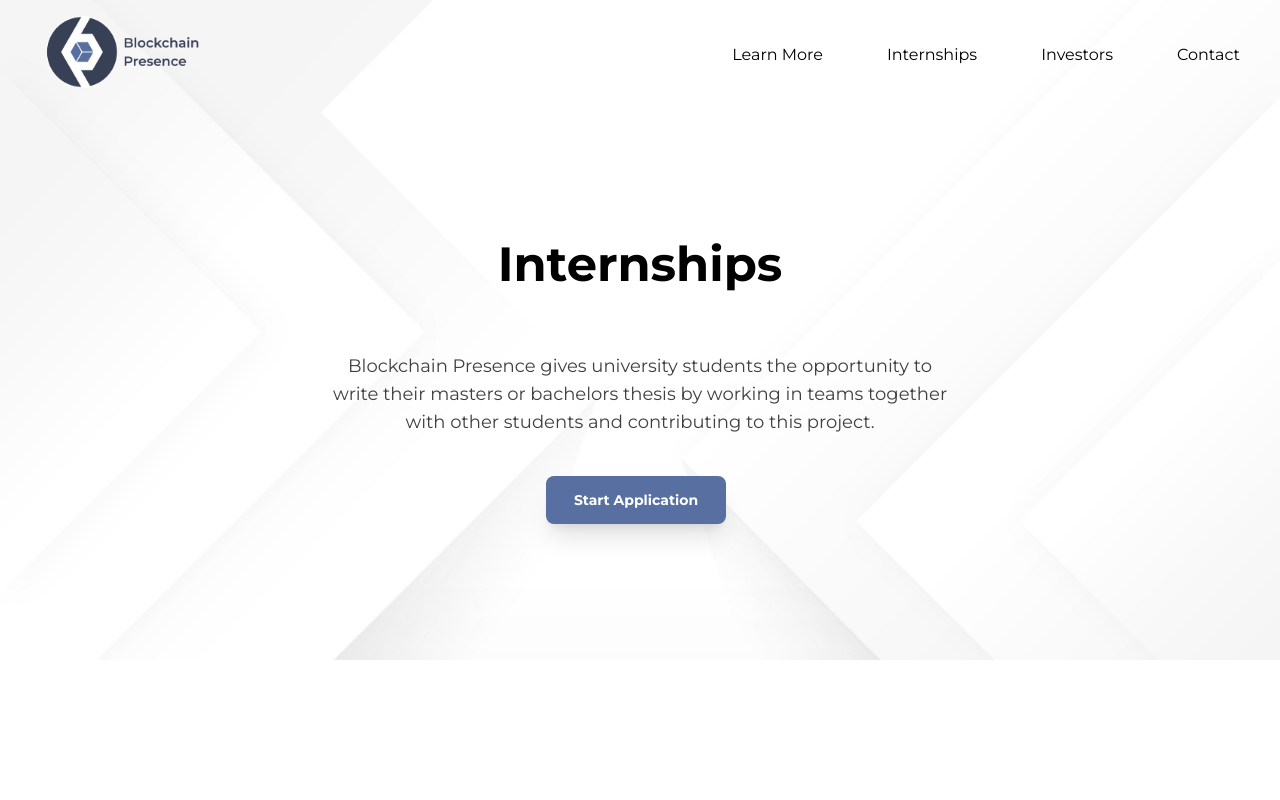
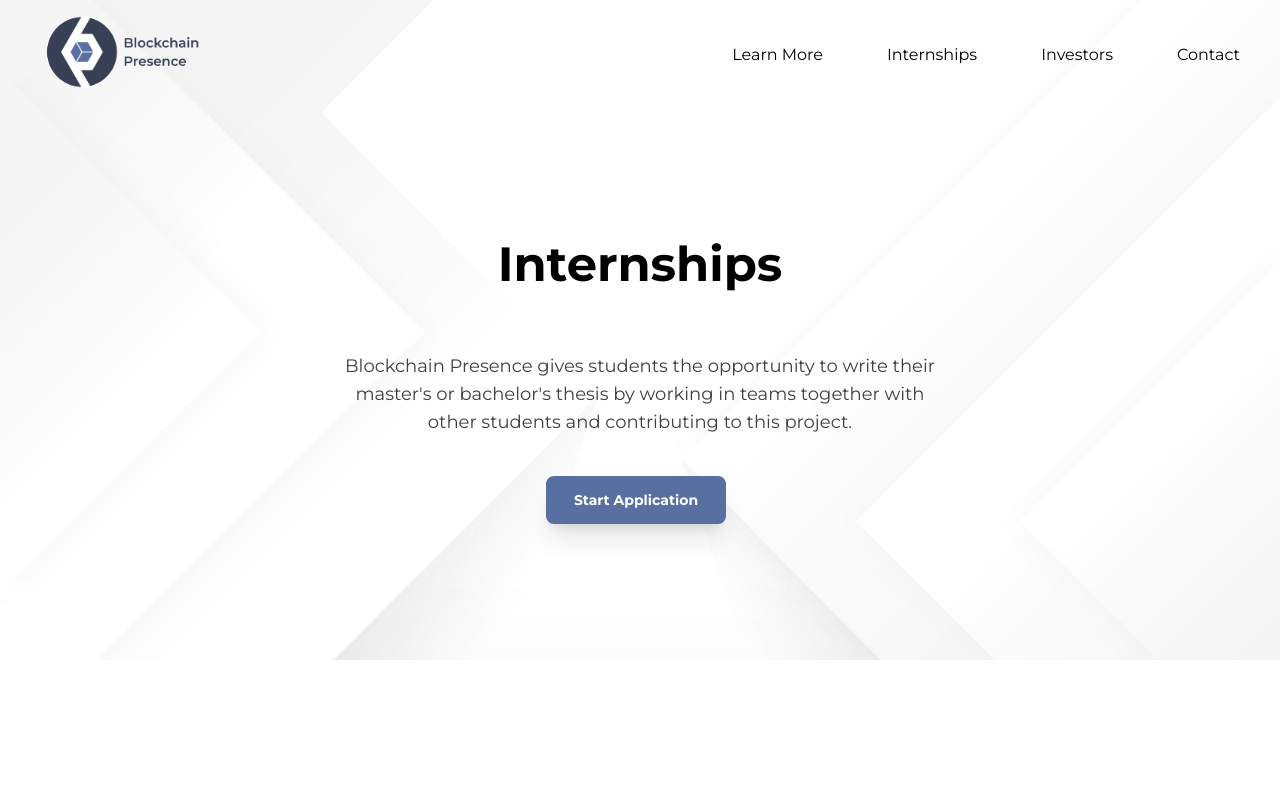
Before and after one commit to migub/BCP-Website-Next, a Next.js app: page /internships in a window 1280 px wide. Shown: the top 800 px of the page. Built offline with nearby package versions, Linux system fonts and the light colour scheme.

Commit message:
internship description update

```diff
--- a/pages/internships.js
+++ b/pages/internships.js
@@ -12,9 +12,7 @@ const StudentIntership = () => {
     <>
       <TitleSection
         title="Internships"
-        subTitle="Blockchain Presence gives university students the opportunity to write their
-masters or bachelors thesis by working in teams together with other
-students and contributing to this project."
+        subTitle="Blockchain Presence gives students the opportunity to write their master's or bachelor's thesis by working in teams together with other students and contributing to this project."
         buttonExternTitle="Start Application"
         buttonExternLink="https://forms.office.com/Pages/ResponsePage.aspx?id=2zjkx2LkIkypCsNYsWmAs7Ovbd1yb0BMjRrifH1U99BURDgyRU0xTExKWjI2MU1NUEVOQ084T0g5Ny4u"
       />
```
